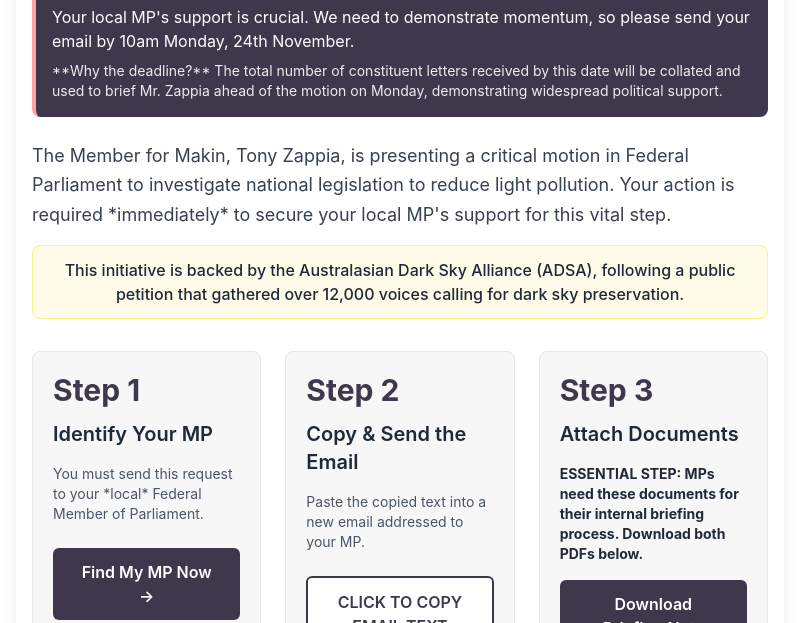
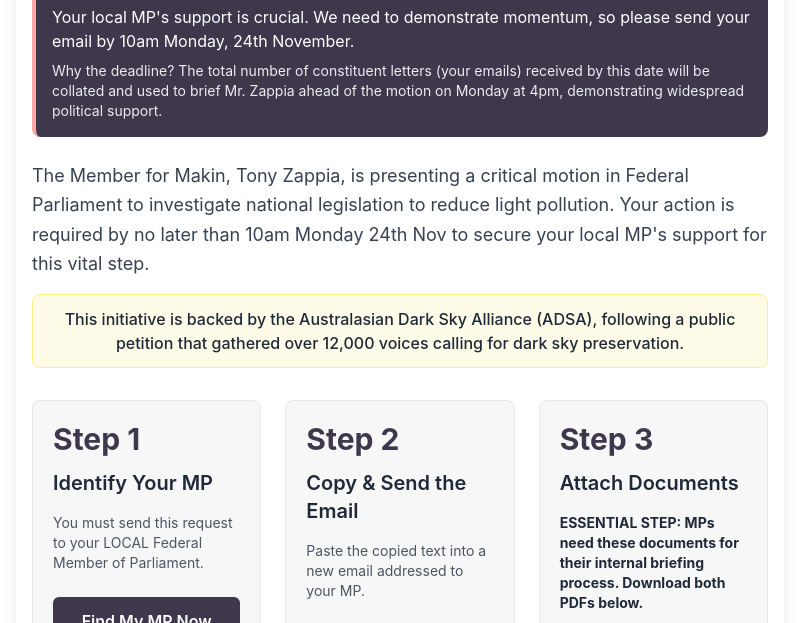
Before and after one commit to RMIDSR/darksky-action-page, a plain HTML site: page index.html in a window 1280 px wide. Shown: the part 219-842 px from the top of the page, without its empty margins (240-1039 px from the left). Drawn offline with nearby package versions, Linux system fonts and the light colour scheme.

Commit message:
Update index.html

```diff
--- a/index.html
+++ b/index.html
@@ -112,11 +112,11 @@
         <div class="bg-red-50 text-white p-4 rounded-lg mb-6 border-l-4" style="background-color: var(--primary-color); border-color: #fca5a5;">
             <p class="font-bold text-xl mb-2">Act Now: Critical Window Closing</p>
             <p>Your local MP's support is crucial. We need to demonstrate momentum, so please send your email by 10am Monday, 24th November.</p>
-            <p class="mt-2 text-sm opacity-90">**Why the deadline?** The total number of constituent letters received by this date will be collated and used to brief Mr. Zappia ahead of the motion on Monday, demonstrating widespread political support.</p>
+            <p class="mt-2 text-sm opacity-90">Why the deadline? The total number of constituent letters (your emails) received by this date will be collated and used to brief Mr. Zappia ahead of the motion on Monday at 4pm, demonstrating widespread political support.</p>
         </div>
 
         <p class="mb-4 text-gray-700 text-lg leading-relaxed">
-            The Member for Makin, Tony Zappia, is presenting a critical motion in Federal Parliament to investigate national legislation to reduce light pollution. Your action is required *immediately* to secure your local MP's support for this vital step.
+            The Member for Makin, Tony Zappia, is presenting a critical motion in Federal Parliament to investigate national legislation to reduce light pollution. Your action is required by no later than 10am Monday 24th Nov to secure your local MP's support for this vital step.
         </p>
 
         <!-- New Petition Statement -->
@@ -131,7 +131,7 @@
             <div class="step-card">
                 <div class="text-3xl font-bold mb-3" style="color: var(--primary-color);">Step 1</div>
                 <h3 class="text-xl font-semibold mb-4">Identify Your MP</h3>
-                <p class="mb-6 text-sm text-gray-600">You must send this request to your *local* Federal Member of Parliament.</p>
+                <p class="mb-6 text-sm text-gray-600">You must send this request to your LOCAL Federal Member of Parliament.</p>
                 <a href="https://www.aph.gov.au/Senators_and_Members/Members" target="_blank" class="branded-button">
                     Find My MP Now &rarr;
                 </a>
```
